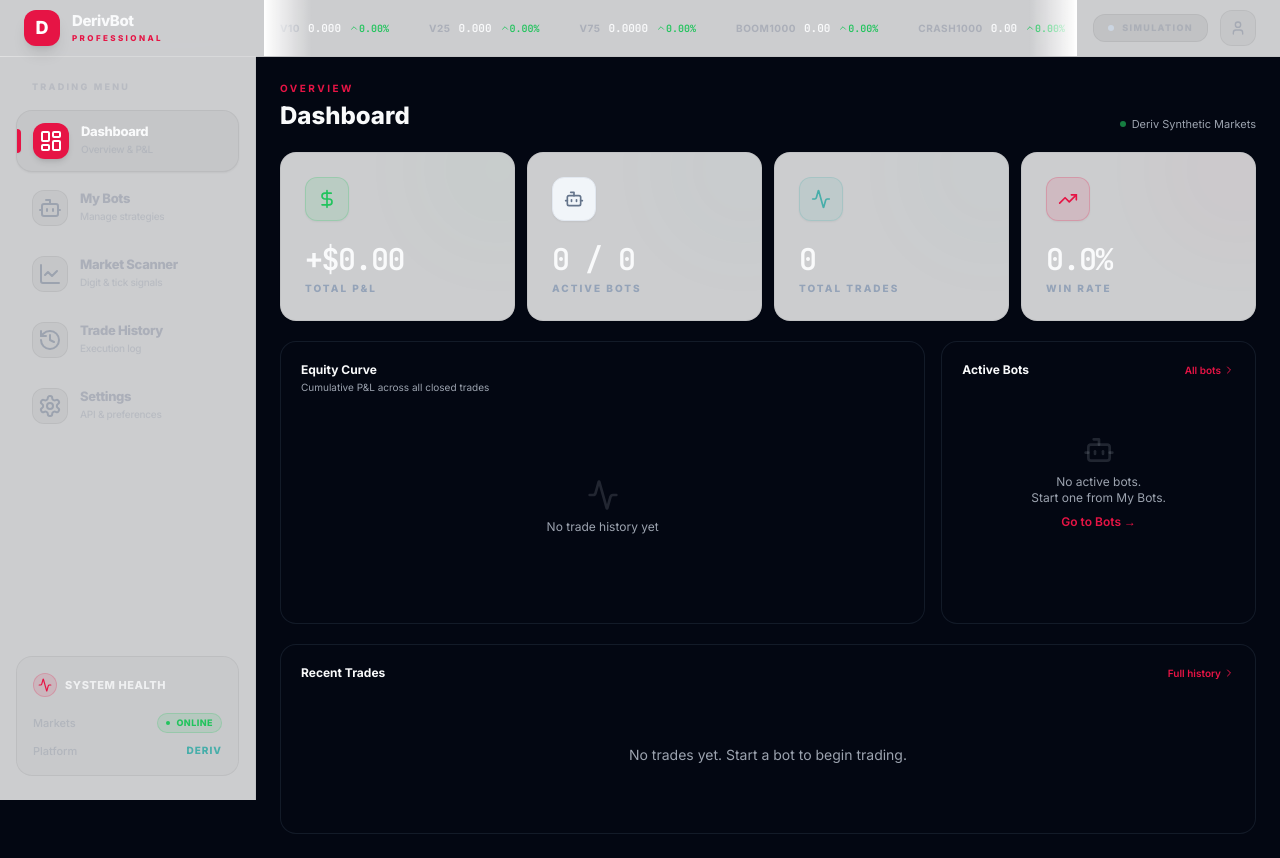
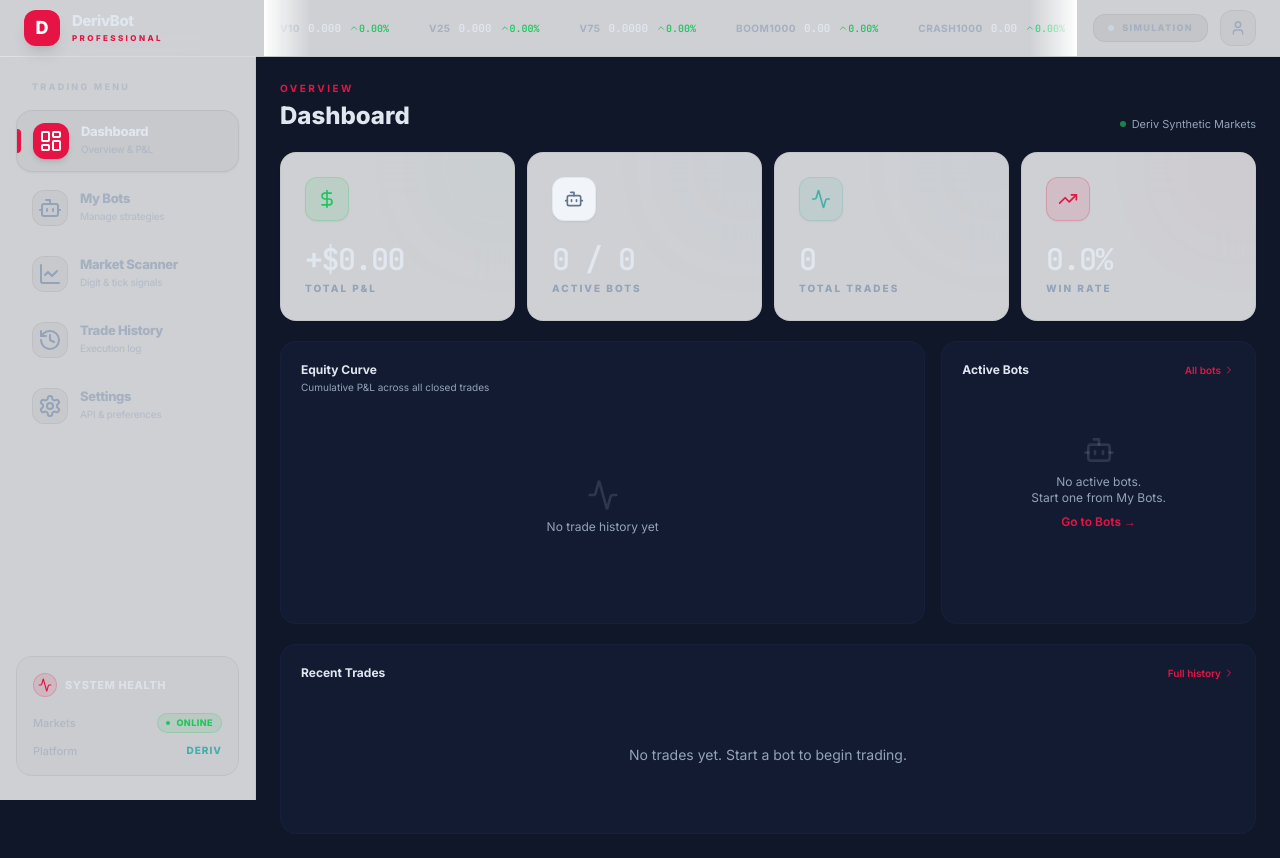
Before and after one commit to Qroid/Deriv-Triadbot, a React (Vite) app: page / in a window 1280 px wide. Built offline with nearby package versions, Linux system fonts and the light colour scheme.

Commit message:
Softened the dark theme to be less harsh on the eyes

```diff
--- a/src/index.css
+++ b/src/index.css
@@ -9,36 +9,36 @@
     --font-inter: 'Inter', sans-serif;
     --font-mono: 'JetBrains Mono', monospace;
 
-    /* Base theme (Dark by default for light sensitivity) */
-    --background: 224 71.4% 4.1%;
-    --foreground: 210 20% 98%;
-    --card: 224 71.4% 4.1%;
-    --card-foreground: 210 20% 98%;
-    --popover: 224 71.4% 4.1%;
-    --popover-foreground: 210 20% 98%;
+    /* Softer Dark Theme (Not full black, easier on the eyes) */
+    --background: 222 47% 11%;
+    --foreground: 213 31% 91%;
+    --card: 222 47% 13%;
+    --card-foreground: 213 31% 91%;
+    --popover: 222 47% 11%;
+    --popover-foreground: 213 31% 91%;
     --primary: 346 84% 49%;
     --primary-foreground: 210 20% 98%;
-    --secondary: 215 27.9% 16.9%;
+    --secondary: 222 47% 18%;
     --secondary-foreground: 210 20% 98%;
-    --muted: 215 27.9% 16.9%;
-    --muted-foreground: 217.9 10.6% 64.9%;
+    --muted: 222 47% 18%;
+    --muted-foreground: 215 20.2% 65.1%;
     --accent: 178 42% 48%;
     --accent-foreground: 210 20% 98%;
     --destructive: 0 62.8% 30.6%;
     --destructive-foreground: 210 20% 98%;
     --success: 142 71% 45%;
     --warning: 38 92% 50%;
-    --border: 215 27.9% 16.9%;
-    --input: 215 27.9% 16.9%;
+    --border: 222 47% 18%;
+    --input: 222 47% 18%;
     --ring: 346 84% 49%;
     --radius: 1rem;
-    --sidebar-background: 224 71.4% 4.1%;
-    --sidebar-foreground: 240 4.8% 95.9%;
+    --sidebar-background: 222 47% 10%;
+    --sidebar-foreground: 213 31% 91%;
     --sidebar-primary: 346 84% 49%;
     --sidebar-primary-foreground: 0 0% 100%;
-    --sidebar-accent: 240 3.7% 15.9%;
-    --sidebar-accent-foreground: 240 4.8% 95.9%;
-    --sidebar-border: 240 3.7% 15.9%;
+    --sidebar-accent: 222 47% 15%;
+    --sidebar-accent-foreground: 213 31% 91%;
+    --sidebar-border: 222 47% 15%;
     --sidebar-ring: 217.2 91.2% 59.8%;
   }
 
```
